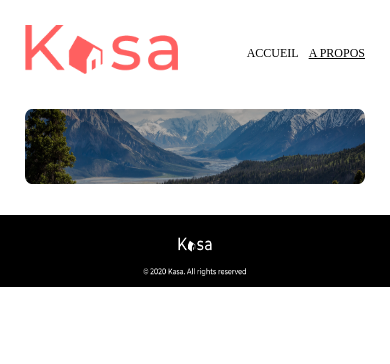
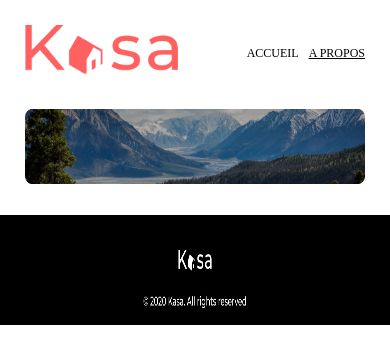
Before and after one commit to NatashaFinkel/Kasa, a React (Create React App) app: page /about in a window 390 px wide. Shown: the top 364 px of the page. Built offline with nearby package versions, Linux system fonts and the light colour scheme.

Commit message:
Ajouts css dans tous les fichiers

```diff
--- a/src/App.css
+++ b/src/App.css
@@ -73,4 +73,7 @@ a {
     text-transform: uppercase;
     font-size: 12px;
   }
+  .footer-display {
+    min-height: 110px;
+  }
 }/*# sourceMappingURL=App.css.map */
--- a/src/App.scss
+++ b/src/App.scss
@@ -81,4 +81,9 @@ a {
     text-transform: uppercase;
     font-size: $secondary-font;
   }
+
+  .footer-display {
+min-height: 110px;
+
+  }
 }
--- a/src/components/error/_error.scss
+++ b/src/components/error/_error.scss
@@ -26,3 +26,23 @@
     text-decoration: underline;
   }
 }
+
+//  Ecran : téléphone portable.
+@media screen and (max-width: 767px) {
+  .error-img {
+    min-height: 65px;
+    max-height: 90px;
+  }
+
+  .error-status {
+    font-size: 18px;
+    margin: $secondary-margin 0px;
+  }
+
+  .get-back-to-home-page {
+    margin-bottom: $secondary-margin;
+    a {
+      font-size: 12px;
+    }
+  }
+}
--- a/src/styles/_variables.scss
+++ b/src/styles/_variables.scss
@@ -17,6 +17,7 @@ $body-padding: 45px 100px 0px;
 
 //Margins
 $primary-margin: 130px;
+$secondary-margin: 100px;
 
 // Width
 $full-size: 100%;
```
Also changed, not shown: 1 other file (tests, documents, lock files or other folders).
